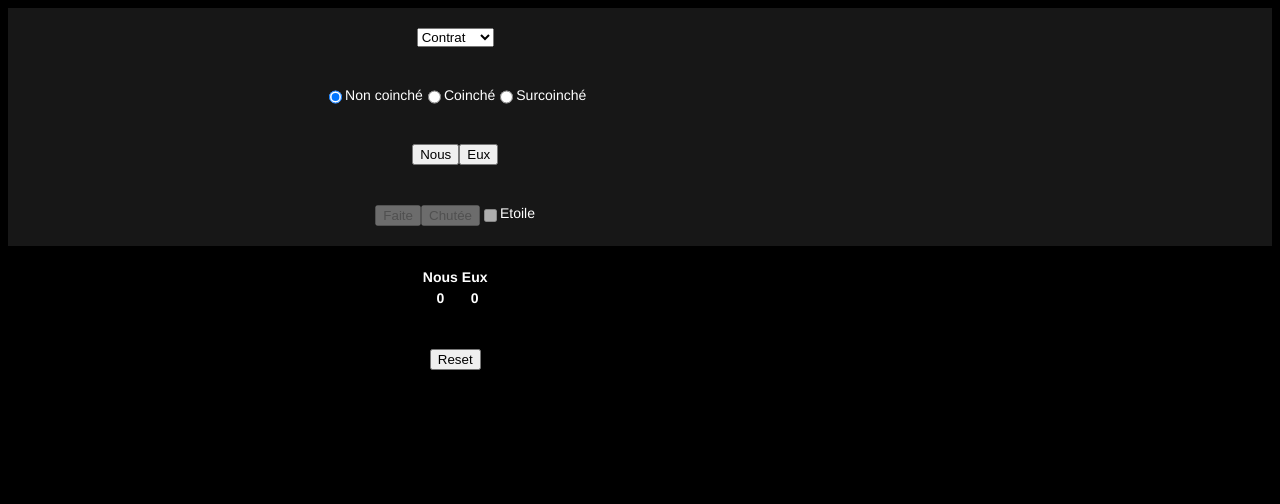
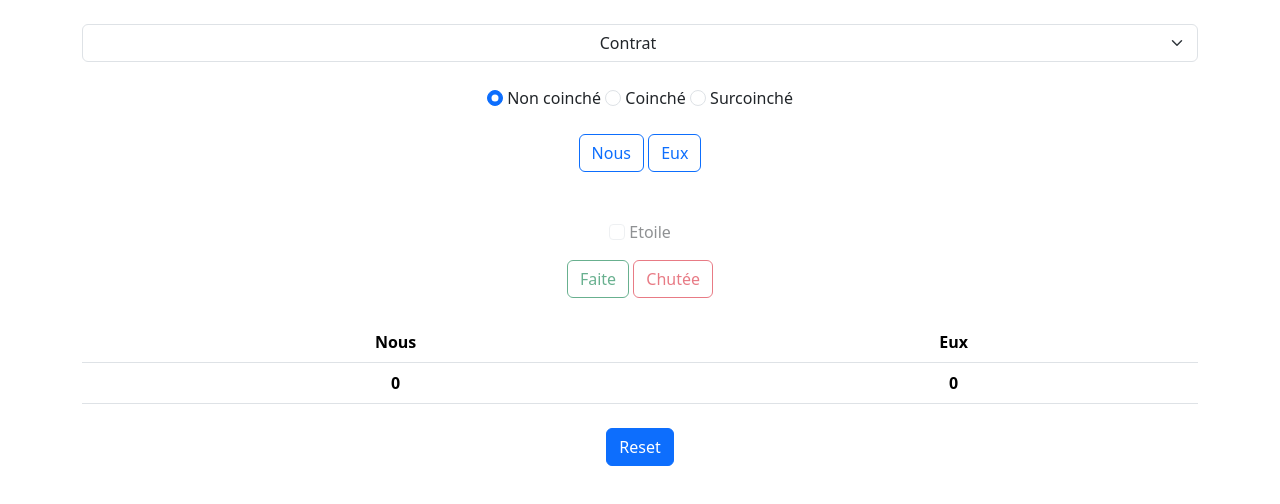
Before and after one commit to Sambutcher/MarqueCoinche, a plain HTML site: page index.html in a window 1280 px wide. Drawn offline with nearby package versions, Linux system fonts and the light colour scheme.

Commit message:
Add files via upload

```diff
--- a/index.html
+++ b/index.html
@@ -22,6 +22,8 @@
 
 	<!-- Styles -->
 	<link rel="stylesheet" href="style.css">
+	<link href="https://cdn.jsdelivr.net/npm/bootstrap@5.3.3/dist/css/bootstrap.min.css" rel="stylesheet" integrity="sha384-QWTKZyjpPEjISv5WaRU9OFeRpok6YctnYmDr5pNlyT2bRjXh0JMhjY6hW+ALEwIH" crossorigin="anonymous">
+	<script src="https://cdn.jsdelivr.net/npm/bootstrap@5.3.3/dist/js/bootstrap.bundle.min.js" integrity="sha384-YvpcrYf0tY3lHB60NNkmXc5s9fDVZLESaAA55NDzOxhy9GkcIdslK1eN7N6jIeHz" crossorigin="anonymous"></script>
 
 	<!-- Javscript -->
 	<script>
@@ -36,9 +38,9 @@
 
  <body>
 
-	<section>
-		<div class="container">
-			<select id="annonce">
+	<div class="container text-center ">
+		<div class="my-4">
+			<select id="annonce" class="form-select text-center">
   			<option value="">Contrat</option>
   			<option value=80>80</option>
  			<option value=90>90</option>
@@ -55,31 +57,34 @@
   			<option value="Générale">Générale</option>
 			</select>
 		</div>
-		<div class="container">
-			<input type="radio" id="noncoinche" name="isCoinche" checked />
-    			<label>Non coinché</label>
-			<input type="radio" id="coinche" name="isCoinche" />
-    			<label>Coinché</label>
-			<input type="radio" id="surcoinche" name="isCoinche" />
-    			<label>Surcoinché</label>
-		</div>
-		<div class="container">
-			<button id="validNous">Nous</button>
-			<button id="validEux">Eux</button>
+
+		<div class="my-4">
+			<input type="radio" class="form-check-input" id="noncoinche" name="isCoinche" checked />
+    			<label class="form-check-label">Non coinché</label>
+			<input type="radio" class="form-check-input" id="coinche" name="isCoinche" />
+    			<label class="form-check-label">Coinché</label>
+			<input type="radio" class="form-check-input" id="surcoinche" name="isCoinche" />
+    			<label class="form-check-label">Surcoinché</label>
 		</div>
 
-		<div class="container">
-			<button id="faite" disabled>Faite</button>
-			<button id="chutee" disabled>Chutée</button>
-			<input type="checkbox" id="etoile" disabled/>
-    			<label>Etoile</label>
+		<div class="my-4">
+			<button id="validNous" class="btn btn-outline-primary">Nous</button>
+			<button id="validEux" class="btn btn-outline-primary">Eux</button>
+		</div>
+	</div>
+	<div class="container text-center my-5">
+
+		<div class="my-4">
+			<div class="my-3">
+				<input  class="form-check-input" type="checkbox" id="etoile" disabled/>
+    				<label class="form-check-label">Etoile</label>
+			</div>
+			<button id="faite" class="btn btn-outline-success" disabled>Faite</button>
+			<button id="chutee" class="btn btn-outline-danger" disabled>Chutée</button>
 		</div>
 
-	</section>
-
-	<footer>
-		<div class="container">
-			<table>
+		<div class="my-4">
+			<table class="table">
 				<thead>
 					<tr>
 						<th>Nous</th>
@@ -94,10 +99,13 @@
 				</thead>
 			</table>
 		</div>
-		<div class="container">
-			<button id="reset" onclick="location.replace(location.href);">Reset</button>
+
+		<div class="my-4">
+			<button class="btn btn-primary" id="reset" onclick="location.replace(location.href);">Reset</button>
 		</div>
-	</footer>
+	</div>
+
+
 
  </body>
 
--- a/main.js
+++ b/main.js
@@ -6,7 +6,7 @@ const buttonValidNous = document.getElementById("validNous");
 const buttonValidEux = document.getElementById("validEux");
 const buttonFaite = document.getElementById("faite");
 const buttonChutee = document.getElementById("chutee");
-const etoile = document.getElementById("etoile");
+const boxEtoile = document.getElementById("etoile");
 const textScoreNous = document.getElementById("scoreNous");
 const textScoreEux = document.getElementById("scoreEux");
 
@@ -16,7 +16,8 @@ let contrat;
 let coinche;
 let scoreNous=0;
 let scoreEux=0;
-
+let etoilesNous=0;
+let etoilesEux=0;
 
 function nextStatus(){
 	if (status==0){
@@ -28,7 +29,7 @@ function nextStatus(){
 		buttonValidEux.disabled=true;
 		buttonFaite.disabled=false;
 		buttonChutee.disabled=false;
-		etoile.disabled=false;
+		boxEtoile.disabled=false;
 
 		status=1;
 	} else {
@@ -44,8 +45,8 @@ function nextStatus(){
 		buttonValidEux.hidden=false;
 		buttonFaite.disabled=true;
 		buttonChutee.disabled=true;
-		etoile.disabled=true;
-		etoile.checked=false;
+		boxEtoile.disabled=true;
+		boxEtoile.checked=false;
 
 		status=0;
 }}
@@ -83,24 +84,28 @@ buttonValidEux.onclick = () => {
 }
 
 buttonFaite.onclick = () => {
-	nextStatus();
 	if (preneur=="Nous"){
 		scoreNous+=contrat*coinche;
+		boxEtoile.checked ? etoilesNous++ : null;
 	} else {
 		scoreEux+=contrat*coinche;
+		boxEtoile.checked ? etoilesEux++ : null;
 	}
-	textScoreNous.innerHTML=scoreNous;
-	textScoreEux.innerHTML=scoreEux;
+	textScoreNous.innerHTML=scoreNous+"*".repeat(etoilesNous);
+	textScoreEux.innerHTML=scoreEux+"*".repeat(etoilesEux);
+	nextStatus();
 }
 
 buttonChutee.onclick = () => {
-	nextStatus();
 	if (preneur=="Nous"){
 		scoreEux+=160*coinche;
+		boxEtoile.checked ? etoilesEux++ : null;
 	} else {
 		scoreNous+=160*coinche;
+		boxEtoile.checked ? etoilesNous++ : null;
 	}
-	textScoreNous.innerHTML=scoreNous;
-	textScoreEux.innerHTML=scoreEux;
+	textScoreNous.innerHTML=scoreNous+"*".repeat(etoilesNous);
+	textScoreEux.innerHTML=scoreEux+"*".repeat(etoilesEux);
+	nextStatus();
 
 }
--- a/style.css
+++ b/style.css
@@ -1,3 +1,4 @@
+/*
 html, body {
 	background-color: black;
 	color: white;
@@ -16,3 +17,4 @@ html, body {
 section {
 	background-color: #171717;
 }
+*/
```
